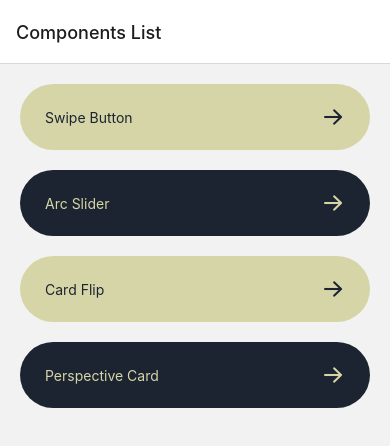
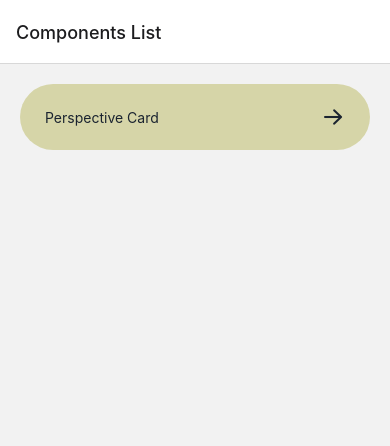
Before and after one commit to ankurbit1997/React-Native-Components-, a React Native app: screen / in a window 390 px wide. Shown: the top 446 px of the page. Built offline with nearby package versions, Linux system fonts and the light colour scheme.

Commit message:
commented code

```diff
--- a/App.tsx
+++ b/App.tsx
@@ -36,7 +36,7 @@ export default function App() {
           component={CardFlipScreen}
         />
         <Stack.Screen
-          options={{ title: "Card Flip", headerBackTitleVisible: false }}
+          options={{ title: "Product Card", headerBackTitleVisible: false }}
           name="perspective-card"
           component={PerspectiveCard}
         />
--- a/screens/Main.tsx
+++ b/screens/Main.tsx
@@ -18,18 +18,18 @@ interface componentListType {
 }
 
 const componentList: componentListType[] = [
-  {
-    name: "Swipe Button",
-    path: "swipe-button",
-  },
-  {
-    name: "Arc Slider",
-    path: "arc-slider",
-  },
-  {
-    name: "Card Flip",
-    path: "card-flip",
-  },
+  // {
+  //   name: "Swipe Button",
+  //   path: "swipe-button",
+  // },
+  // {
+  //   name: "Arc Slider",
+  //   path: "arc-slider",
+  // },
+  // {
+  //   name: "Card Flip",
+  //   path: "card-flip",
+  // },
   {
     name: "Perspective Card",
     path: "perspective-card",
--- a/screens/PerspectiveCard/Component.tsx
+++ b/screens/PerspectiveCard/Component.tsx
@@ -6,24 +6,24 @@ import {
 import Animated, {
   Extrapolate,
   interpolate,
-  SensorType,
   useAnimatedGestureHandler,
-  useAnimatedSensor,
   useAnimatedStyle,
   useSharedValue,
   withSpring,
   withTiming,
 } from "react-native-reanimated";
+import { AntDesign } from "@expo/vector-icons";
 
 const Component = () => {
   //constants
-  const CARD_HEIGHT = 320;
+  const CARD_HEIGHT = 360;
   const CARD_WIDTH = 220;
 
-  //shared Values
+  //shared Values for card
   const rotateX = useSharedValue(0);
   const rotateY = useSharedValue(0);
 
+  //shared Values for images
   const translateX = useSharedValue(0);
   const translateY = useSharedValue(0);
   const scale = useSharedValue(1);
@@ -48,7 +48,7 @@ const Component = () => {
       marginBottom: -10,
       zIndex: 300,
       transform: [
-        { perspective: 500 },
+        { perspective: 800 },
         { scale: scale.value },
         { translateX: translateX.value },
         { translateY: translateY.value },
@@ -143,6 +143,11 @@ const Component = () => {
               bread roll (pav). Its origins are in the state of Maharashtra.
             </Text>
           </View>
+          <View style={styles.ctaContainer}>
+            <View style={styles.addCta}>
+              <Text style={{ fontSize: 12, color: "white" }}>Add To Cart</Text>
+            </View>
+          </View>
         </Animated.View>
       </PanGestureHandler>
     </View>
@@ -155,7 +160,7 @@ const styles = StyleSheet.create({
   card: {
     borderRadius: 16,
     backgroundColor: "#F5EBE0",
-    justifyContent: "center",
+    justifyContent: "space-around",
     alignItems: "center",
     padding: 16,
     elevation: 4,
@@ -169,7 +174,6 @@ const styles = StyleSheet.create({
     aspectRatio: 1,
     resizeMode: "contain",
     zIndex: 450,
-    // transform: [{ rotateX: "15deg" }, { perspective: 500 }],
   },
   desc: {
     fontSize: 12,
@@ -179,4 +183,17 @@ const styles = StyleSheet.create({
     textTransform: "uppercase",
     textAlign: "center",
   },
+  ctaContainer: {
+    flexDirection: "row",
+    marginTop: 10,
+  },
+
+  addCta: {
+    backgroundColor: "black",
+    borderRadius: 8,
+    width: "80%",
+    height: 24,
+    justifyContent: "center",
+    alignItems: "center",
+  },
 });
```
